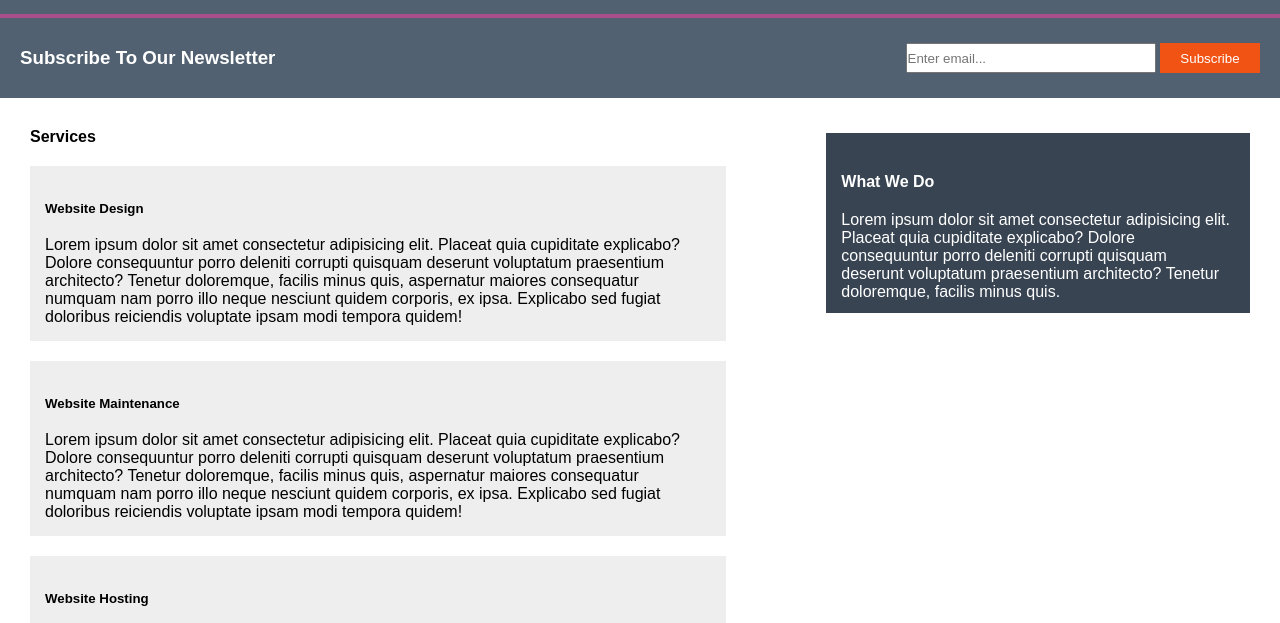
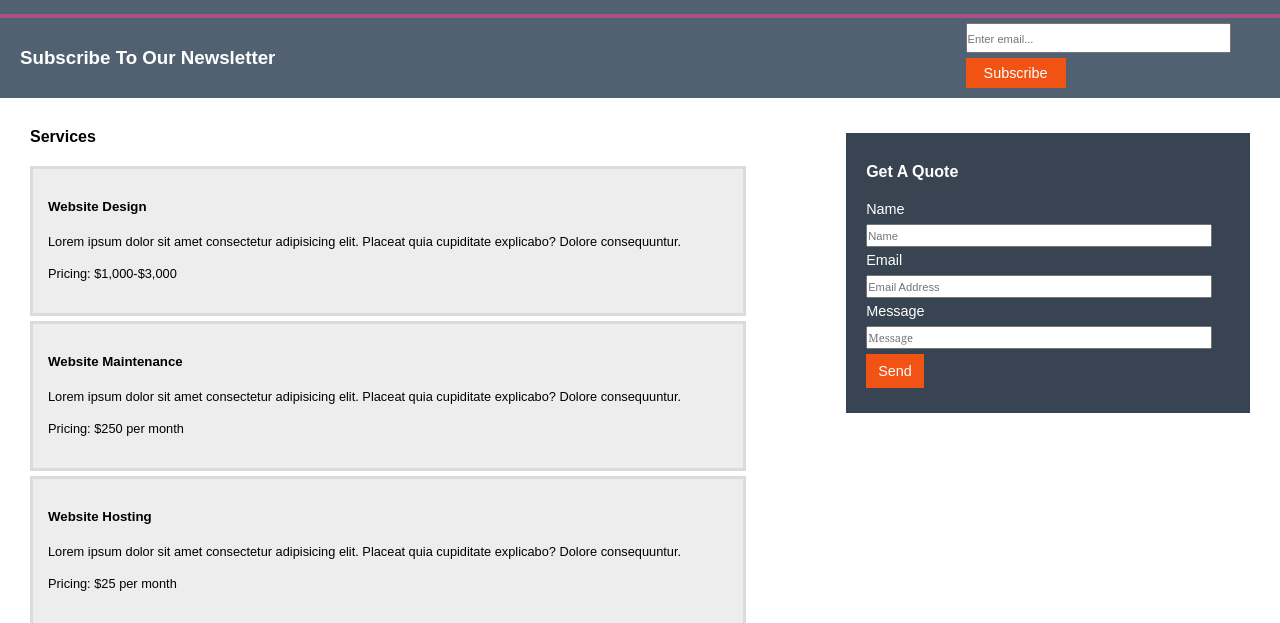
Before and after one commit to mustafatayfur/005-Web-Page-Design, a plain HTML site: page services.html in a window 1280 px wide. Shown: the part 72-695 px from the top of the page. Drawn offline with Linux system fonts and the light colour scheme.

Commit message:
All codes are completed

```diff
--- a/services.css
+++ b/services.css
@@ -30,7 +30,7 @@ li{
     font-size: 0.9rem;
 
 }
-.about a{
+.services a{
     color:#A9508B;
 }
 a{
@@ -83,7 +83,7 @@ input{
 }
 
 #doublep{
-    width: 60%;
+    width: 65%;
     margin:30px;
 }
 #doublep h4{
@@ -94,28 +94,57 @@ input{
 
 #p1, #p2, #p3{
     color:black;
-    background-color: #eeeeee;
-    margin:20px 30px 0 0;
+    background-color: hsl(0, 0%, 93%);
+    margin:5px 30px 0 0;
     padding: 15px;
+    border-style: solid;
+    border-color: rgb(219, 219, 219);
+}
+#p1 p, #p2 p, #p3 p{
+    margin:17px 0 ;
+    font-size: 0.8rem;
 }
 h5{
-    margin:20px 30px 20px 0;
+    margin:15px 0 20px 0;
 }
 
 
-#singlep{
+#form{
     width: 35%;
-    height: 180px;
+    height: 280px;
     background-color: #384452;
     margin: 35px 30px 30px 40px;
+    display:flex;
+    flex-direction: column;
+    padding: 0 0 20px 20px;
+
 }
-#singlep p{
-    margin: 0 20px 0 15px;
+label, input{
+    height: 30px;
+    width: 90%;
+    font-size: 0.9rem;
 }
-#singlep h4{
-    margin: 40px 0 20px 15px;
+input{
+    margin-bottom: 5px;
+}
+#send{
+    width: 15%;
+    height: 45px;
+    background-color: rgb(241, 83, 21);
+    border:none;
+    color: white;
 }
 
+#form h4{
+    margin: 30px 0 20px 0;
+}
+::placeholder{
+    font-size: 0.7rem;
+}
+#message::placeholder{
+    font-size: 0.7rem;
+    font-family: Georgia, 'Times New Roman', Times, serif ;
+}
 
 #footer{
     height:120px;
--- a/services.html
+++ b/services.html
@@ -13,8 +13,8 @@
             <h2><span>Clarusway </span>Web Design</h2>
             <ul>
                 <li><a href="index.html">HOME</a></li>
-                <li class="about"><a href="about.html">ABOUT</a></li>
-                <li><a href="services.html">SERVICES</a></li>
+                <li><a href="about.html">ABOUT</a></li>
+                <li class="services"><a href="services.html">SERVICES</a></li>
             </ul>
         </div>
 
@@ -30,20 +30,33 @@
                 <h4>Services</h4>
                 <div id="p1">
                     <h5>Website Design</h5>
-                    <p>Lorem ipsum dolor sit amet consectetur adipisicing elit. Placeat quia cupiditate explicabo? Dolore consequuntur porro deleniti corrupti quisquam deserunt voluptatum praesentium architecto? Tenetur doloremque, facilis minus quis, aspernatur maiores consequatur numquam nam porro illo neque nesciunt quidem corporis, ex ipsa. Explicabo sed fugiat doloribus reiciendis voluptate ipsam modi tempora quidem!</p>
+                    <p>Lorem ipsum dolor sit amet consectetur adipisicing elit. Placeat quia cupiditate explicabo? Dolore consequuntur.</p>
+                    <p>Pricing: $1,000-$3,000</p>
                 </div>
                 <div id="p2">
                     <h5>Website Maintenance</h5>
-                    <p>Lorem ipsum dolor sit amet consectetur adipisicing elit. Placeat quia cupiditate explicabo? Dolore consequuntur porro deleniti corrupti quisquam deserunt voluptatum praesentium architecto? Tenetur doloremque, facilis minus quis, aspernatur maiores consequatur numquam nam porro illo neque nesciunt quidem corporis, ex ipsa. Explicabo sed fugiat doloribus reiciendis voluptate ipsam modi tempora quidem!</p>
+                    <p>Lorem ipsum dolor sit amet consectetur adipisicing elit. Placeat quia cupiditate explicabo? Dolore consequuntur. </p>
+                    <p>Pricing: $250 per month</p>
                 </div>
                 <div id="p3">
                     <h5>Website Hosting</h5>
-                    <p>Lorem ipsum dolor sit amet consectetur adipisicing elit. Placeat quia cupiditate explicabo? Dolore consequuntur porro deleniti corrupti quisquam deserunt voluptatum praesentium architecto? Tenetur doloremque, facilis minus quis, aspernatur maiores consequatur numquam nam porro illo neque nesciunt quidem corporis, ex ipsa. Explicabo sed fugiat doloribus reiciendis voluptate ipsam modi tempora quidem!</p>
+                    <p>Lorem ipsum dolor sit amet consectetur adipisicing elit. Placeat quia cupiditate explicabo? Dolore consequuntur.</p>
+                    <p>Pricing: $25 per month</p>
                 </div>
             </div>
-            <div id="singlep">
-                <h4>What We Do</h4>
-                <p>Lorem ipsum dolor sit amet consectetur adipisicing elit. Placeat quia cupiditate explicabo? Dolore consequuntur porro deleniti corrupti quisquam deserunt voluptatum praesentium architecto? Tenetur doloremque, facilis minus quis.</p>
+            <div id="form">
+                <h4>Get A Quote</h4>
+
+               <label for="name">Name</label>
+               <input type="text" id="name" placeholder="Name">
+
+               <label for="email">Email</label>
+               <input type="email" id="email" placeholder="Email Address">
+
+               <label for="message">Message</label>
+               <input type="textarea" id="message" placeholder="Message">
+
+               <input type="submit" id="send" value="Send">
             </div>
 
         </div>
```
